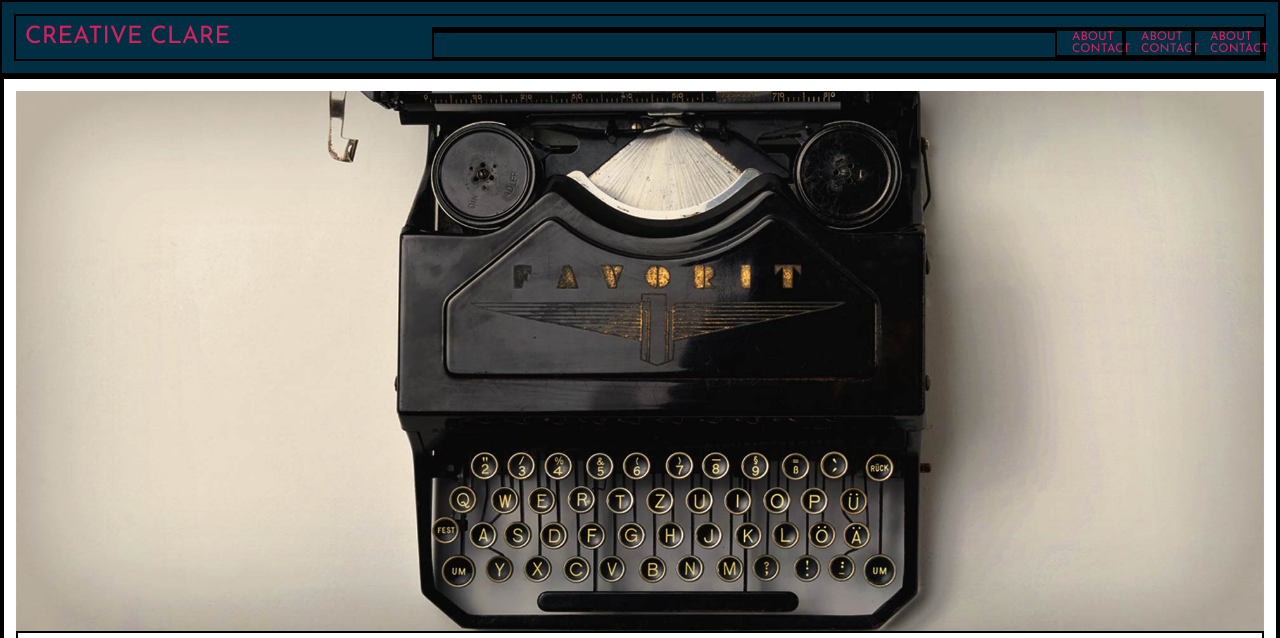
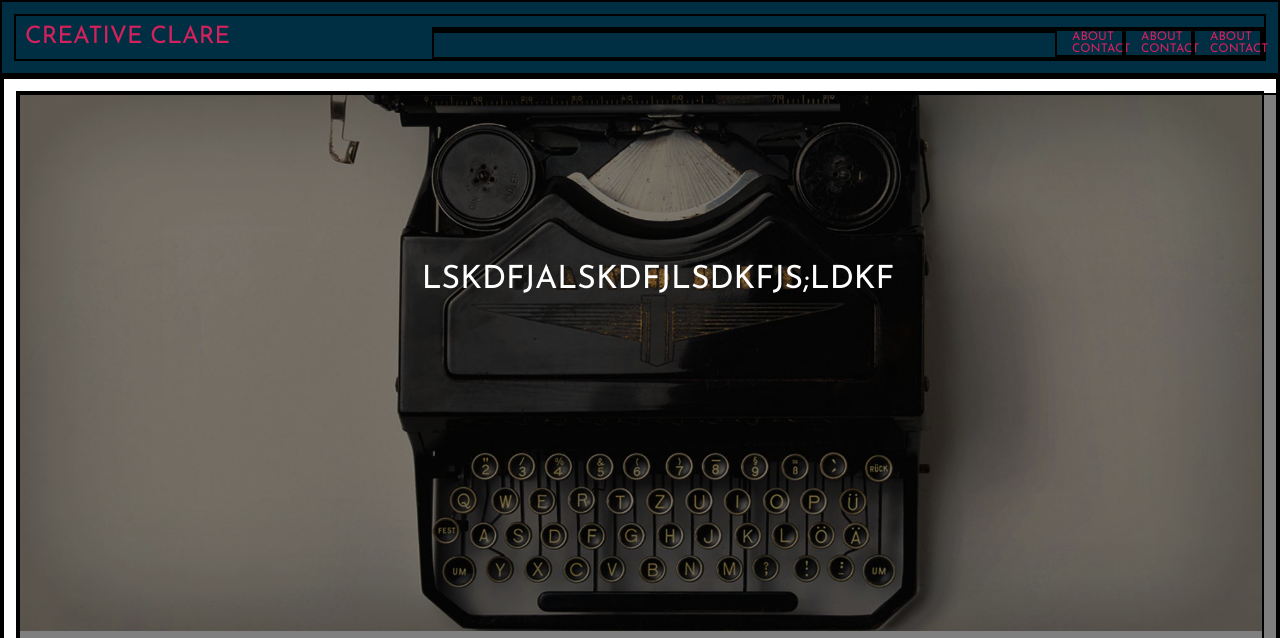
Before and after one commit to cszabo503/portfolio-site, a Jekyll site: the page built from index.html, in a window 1280 px wide. Shown: the top 638 px of the page. Built offline with Jekyll 4.4.1, drawn with Linux system fonts in a browser that asks for light colours; some web fonts are replaced.

Commit message:
modified css for intro tagline, also added it to index html

```diff
--- a/css/creative.css
+++ b/css/creative.css
@@ -98,14 +98,6 @@
 
 }
 
-/* ---------------------------------------------- */
-/* Home Page ------------------------------------ */
-/* ---------------------------------------------- */
-
-.intro-pic {
-  padding: 0;
-  margin: 0;
-}
 
 
 /* ---------------------------------------------- */
@@ -162,19 +154,30 @@
   vertical-align: middle;
 }*/
 
+
 /* ---------------------------------------------- */
-/* Site Footer ---------------------------------- */
+/* Home Page Image ------------------------------ */
 /* ---------------------------------------------- */
 
-.footer {
-
+.intro-pic {
+  padding: 0;
+  margin: 0;
 }
 
-.icon > svg {
-display: inline-block;
-width: 16px;
-height: 16px;
-vertical-align: middle;
+.tagline h1 {
+  color: white;
+  padding: 5em 5em;
+  /*vertical-align: middle;*/
+  /*width: 100%;*/
+}
+
+.tagline {
+  text-align: center;
+  background: rgba(0, 0, 0, 0.5);
+  position: absolute;
+  z-index: 1;
+  width: 100%;
+  height: 606px;
 }
 
 
@@ -200,6 +203,25 @@
 .post-content {
   padding-right: 3em;
 }
+
+
+
+/* ---------------------------------------------- */
+/* Site Footer ---------------------------------- */
+/* ---------------------------------------------- */
+
+.footer {
+
+}
+
+.icon > svg {
+display: inline-block;
+width: 16px;
+height: 16px;
+vertical-align: middle;
+}
+
+
 
 
 
--- a/index.html
+++ b/index.html
@@ -2,9 +2,15 @@
 layout: default
 ---
 
- <img class="intro-pic" src="/photos/intro-pic.jpg"/>
+
 
 <div class="home">
+
+    <div class="tagline columns-12">
+      <h1>lskdfjalskdfjlsdkfjs;ldkf</h1>
+    </div>
+
+    <img class="intro-pic columns-12" src="/photos/intro-pic.jpg"/>
 
   <h1 class="page-heading">Posts</h1>
 
```
